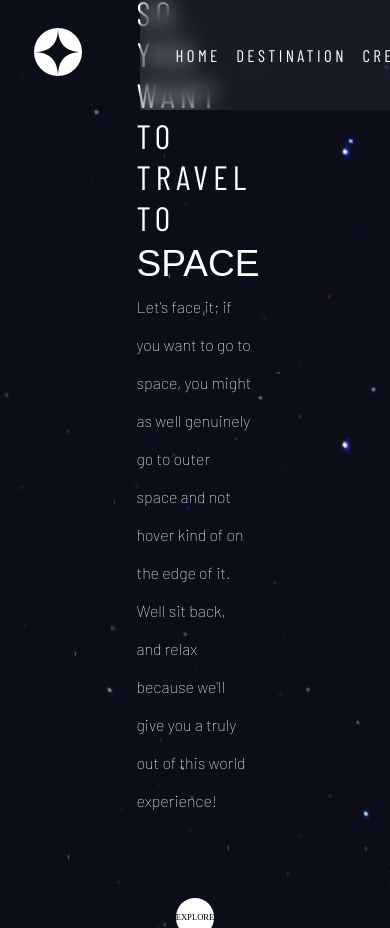
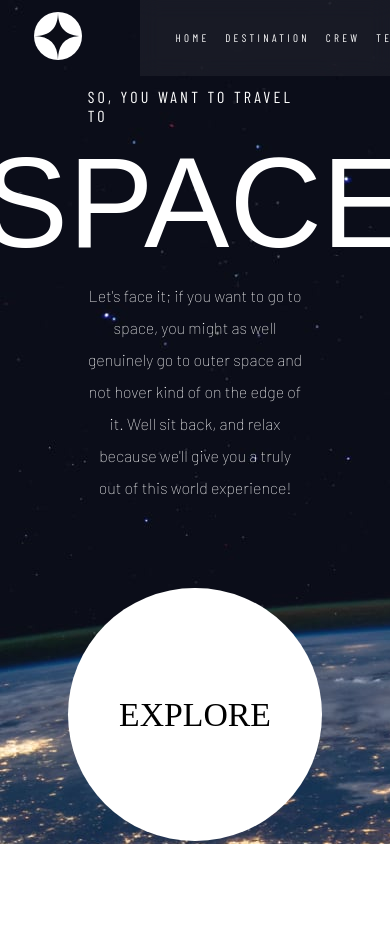
Before and after one commit to ArsalanSikander/Frontend-Mentor-Project-5, a React (Create React App) app: page / in a window 390 px wide. After the commit the page ends 844 px from the top, so only its background shows below. Built offline with nearby package versions, Linux system fonts and the light colour scheme; a web font is replaced by a local one.

Commit message:
Tablet Responsive
Completed this feature.

```diff
--- a/src/App.css
+++ b/src/App.css
@@ -106,7 +106,7 @@ a:focus {
     background-color: rgb(104, 104, 104);
 }
 
-@media screen and (max-width: 786px) and (max-height: 1024px) {
+@media screen and (max-width: 760px) and (max-height: 1024px) {
 
     #lineCont {
         display: none;
@@ -121,7 +121,8 @@ a:focus {
     #navList,
     #navListInner,
     a {
-        height: 13vh;
+        height: 9vh;
+        font-size: 1.3vh;
     }
 
     #navList {
--- a/src/components/home.css
+++ b/src/components/home.css
@@ -67,12 +67,47 @@
     color: rgb(0, 0, 0);
 }
 
-@media screen and (max-width: 786px) and (max-height: 1024px) {
+@media screen and (max-width: 760px) and (max-height: 1024px) {
 
     #cont {
         flex-direction: column;
         justify-content: center;
         align-items: center;
+        margin-bottom: 0;
+        background-image: url('../assets/home/background-home-tablet.jpg');
+        height: 100vh;
+    }
+
+    #mainCont {
+        width: 55vw;
+        margin: 10vh;
+        display: flex;
+        align-items: center;
+    }
+
+    #introText {
+        font-size: 1rem;
+        letter-spacing: .2rem;
+    }
+
+    #bigText {
+        font-size: 8rem;
+    }
+
+    #descText {
+        text-align: center;
+        line-height: 2rem;
+    }
+
+    #exploreCont {
+        border-radius: 100vh;
+        aspect-ratio: 1;
+        height: 30vh;
+        margin: 0;
+    }
+
+    #exploreText {
+        font-size: 4vh;
     }
 
 }
```
